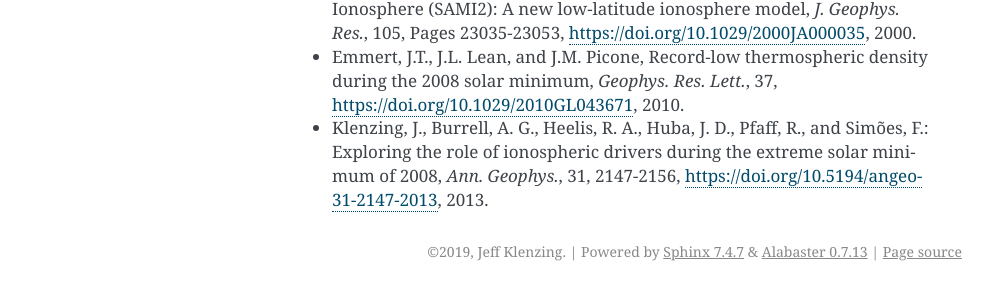
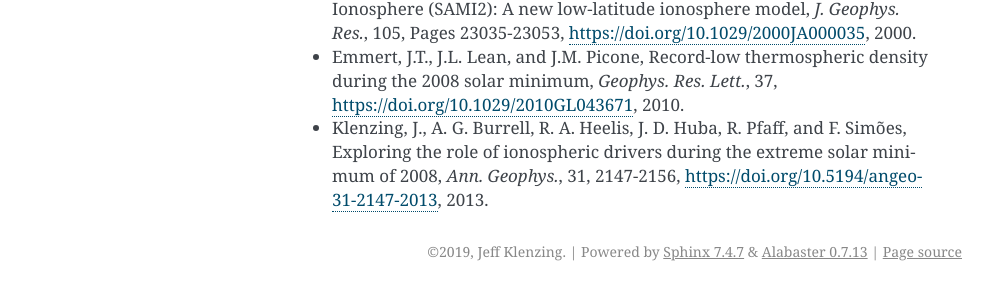
Before and after one commit to sami2py/sami2py, a Sphinx documentation site: the page built from docs/introduction.rst, in a window 1280 px wide. Shown: the part 827-1115 px from the top of the page, without its empty margins (148-1140 px from the left). Built offline with Sphinx 7.4.7, drawn with Linux system fonts in a browser that asks for light colours; formulas are drawn with MathJax 3.

```diff
--- a/docs/introduction.rst
+++ b/docs/introduction.rst
@@ -12,7 +12,7 @@ The implementation used here includes several added options to the original rele
 The open-source fortran version of SAMI2 is found at https://www.nrl.navy.mil/ppd/branches/6790/sami2
 
  How to Cite
- ===========
+ -----------
 
  When referring to this software package, please cite the original paper by Huba et al [2000] https://doi.org/10.1029/2000JA000035 as well as the package by Klenzing et al [2018]. ***add doi here***.
 
@@ -20,8 +20,8 @@ The open-source fortran version of SAMI2 is found at https://www.nrl.navy.mil/pp
  work uses the SAMI2 ionosphere model written and developed by the Naval Research Laboratory."
 
  References
- ==========
+ ----------
 
  - Huba, J.D., G. Joyce, and J.A. Fedder, Sami2 is Another Model of the Ionosphere (SAMI2): A new low‐latitude ionosphere model, *J. Geophys. Res.*, 105, Pages 23035-23053, https://doi.org/10.1029/2000JA000035, 2000.
  - Emmert, J.T., J.L. Lean, and J.M. Picone, Record‐low thermospheric density during the 2008 solar minimum, *Geophys. Res. Lett.*, 37, https://doi.org/10.1029/2010GL043671, 2010.
- - Klenzing, J., Burrell, A. G., Heelis, R. A., Huba, J. D., Pfaff, R., and Simões, F.: Exploring the role of ionospheric drivers during the extreme solar minimum of 2008, *Ann. Geophys.*, 31, 2147-2156, https://doi.org/10.5194/angeo-31-2147-2013, 2013.
+ - Klenzing, J., A. G. Burrell, R. A. Heelis, J. D. Huba, R. Pfaff, and F. Simões, Exploring the role of ionospheric drivers during the extreme solar minimum of 2008, *Ann. Geophys.*, 31, 2147-2156, https://doi.org/10.5194/angeo-31-2147-2013, 2013.
```
